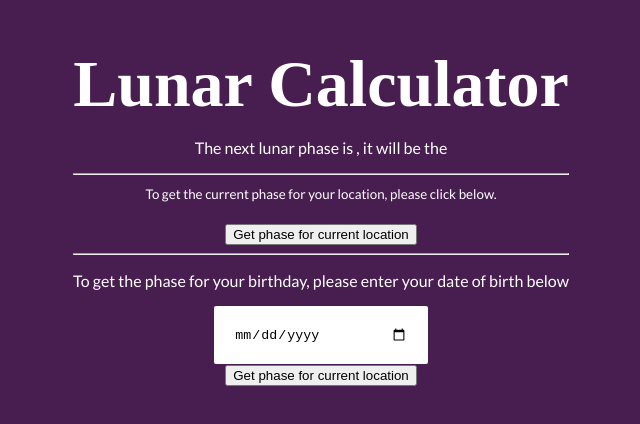
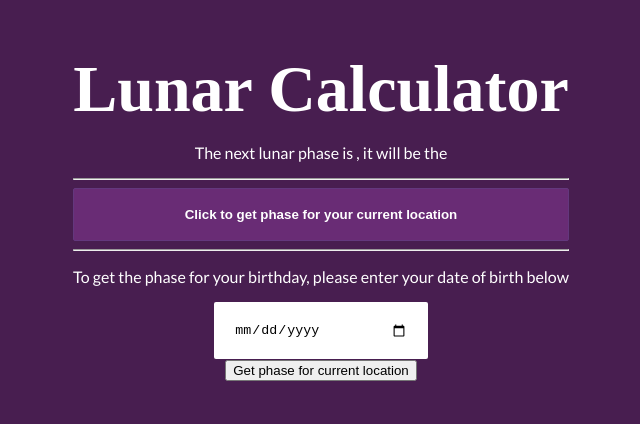
Before and after one commit to Slooowpoke/lunar-calculator, a React (Create React App) app: page / in a window 1280 px wide. Shown: the part 206-630 px from the top of the page, without its empty margins (319-959 px from the left). Built offline with nearby package versions, Linux system fonts and the light colour scheme; no server answers; a web font is replaced by a local one.

Commit message:
Changed layout and switched to new Button component in CurrentPhase

```diff
--- a/src/components/CurrentPhase.jsx
+++ b/src/components/CurrentPhase.jsx
@@ -1,5 +1,6 @@
 import React, { Fragment } from "react";
 import PropTypes from "prop-types";
+import Button from "./ui/Button";
 
 const CurrentPhase = ({ phase, percentage, fetchCurrentPhaseForLocation }) => {
   if (phase) {
@@ -7,14 +8,9 @@ const CurrentPhase = ({ phase, percentage, fetchCurrentPhaseForLocation }) => {
   }
   return (
     <Fragment>
-      <small>
-        To get the current phase for your location, please click below.
-      </small>
-      <br />
-      <br />
-      <button onClick={fetchCurrentPhaseForLocation} type="button">
-        Get phase for current location
-      </button>
+      <Button onClick={fetchCurrentPhaseForLocation} type="button">
+        Click to get phase for your current location
+      </Button>
     </Fragment>
   );
 };
```
